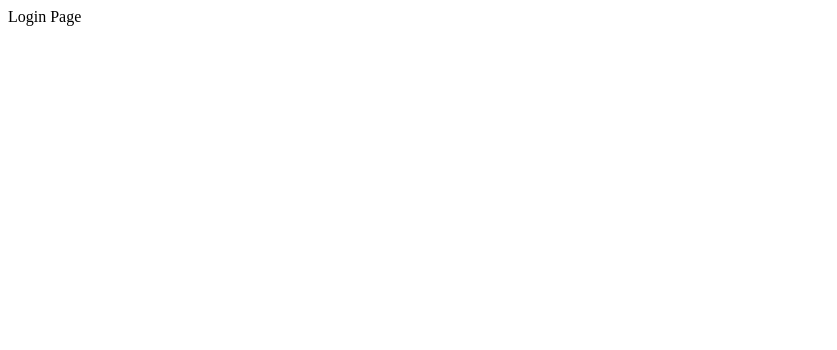
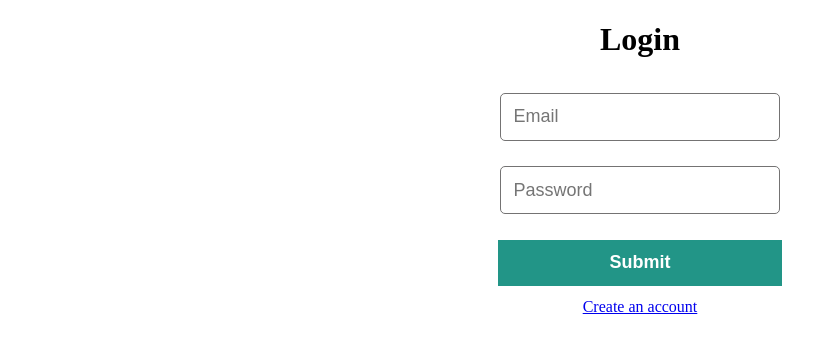
Before and after one commit to sandeepNpl/Kitabsuchi-MERN-, a React (Create React App) app in the folder client/: page / in a window 1280 px wide. Shown: the top 350 px of the page, without its empty margins (0-837 px from the left). Built offline with nearby package versions, Linux system fonts and the light colour scheme.

Commit message:
👨‍💻added login page

```diff
--- a/client/src/containers/auth/Login.js
+++ b/client/src/containers/auth/Login.js
@@ -1,11 +1,92 @@
-import React from 'react'
+import React from "react";
+import Button from "../../components/Button";
+import { Formik, Form, Field } from "formik";
+import { Link } from "react-router-dom";
+import * as Yup from "yup";
+import "../../assets/styles/style.css";
 
 const Login = () => {
+  const usersSchema = Yup.object().shape({
+    email: Yup.string()
+      .email("Invalid email")
+      .min(5, "Too Short!")
+      .max(100, "Too Long!")
+      .required("Required"),
+
+    password: Yup.string()
+      .min(5, "Too Short!")
+      .max(100, "Too Long!")
+      .required("Required"),
+  });
+
+  const  getStyles =(errors) => {
+    if (errors.password) {
+      return {
+        border: "1px solid red",
+      };
+    }
+  }
+
   return (
-    <div>
-     Login Page
-    </div>
-  )
-}
+    <>
+      <div className="container">
+        <div className="form-box">
+        <h1>Login</h1>
+          <Formik
+            initialValues={{
+              email: "",
+              password: "",
+            }}
+            validationSchema={usersSchema}
+            onSubmit={(values, { resetForm }) => {
+              const requestOptions = {
+                method: "POST",
+                headers: { "Content-Type": "application/json" },
+                body: JSON.stringify(values),
+              };
+              fetch("http://localhost:3005/login", requestOptions);
+              console.log(values);
+              resetForm({ values: "" });
+            }}
+          >
+            {({ errors, touched }) => (
+              <Form>
+                <div>
+                  <Field
+                    style={getStyles(errors)}
+                    className="field"
+                    name="email"
+                    placeholder="Email "
+                  />
+                  {errors.email && touched.email ? (
+                    <div className="errorStyle">{errors.email}</div>
+                  ) : null}
+                </div>
+                <div>
+                  <Field
+                    style={getStyles(errors)}
+                    className="field"
+                    name="password"
+                    placeholder="Password"
+                    type="password"
+                  />
+                  {errors.password && touched.password ? (
+                    <div className="errorStyle">{errors.password}</div>
+                  ) : null}
+                </div>
+                <Button name="Submit" type="submit" />
+              </Form>
+            )}
+          </Formik>
+          <div className="">
+            <span>
+              <Link to="/register">Create an account </Link>
+            </span>
+          </div>
+        </div>
+      </div>
+    </>
+  );
+};
 
-export default Login
+export default Login;
```
